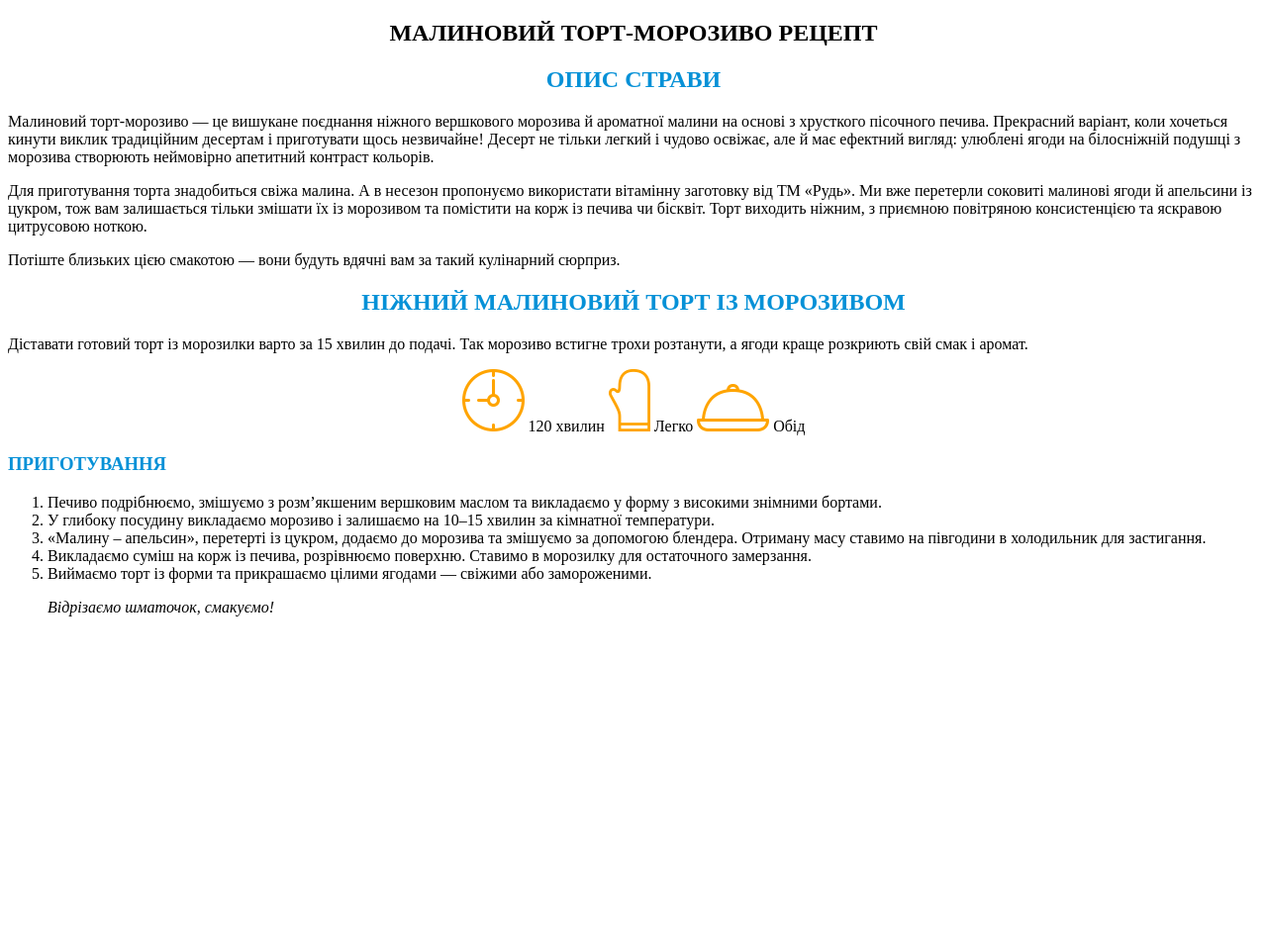
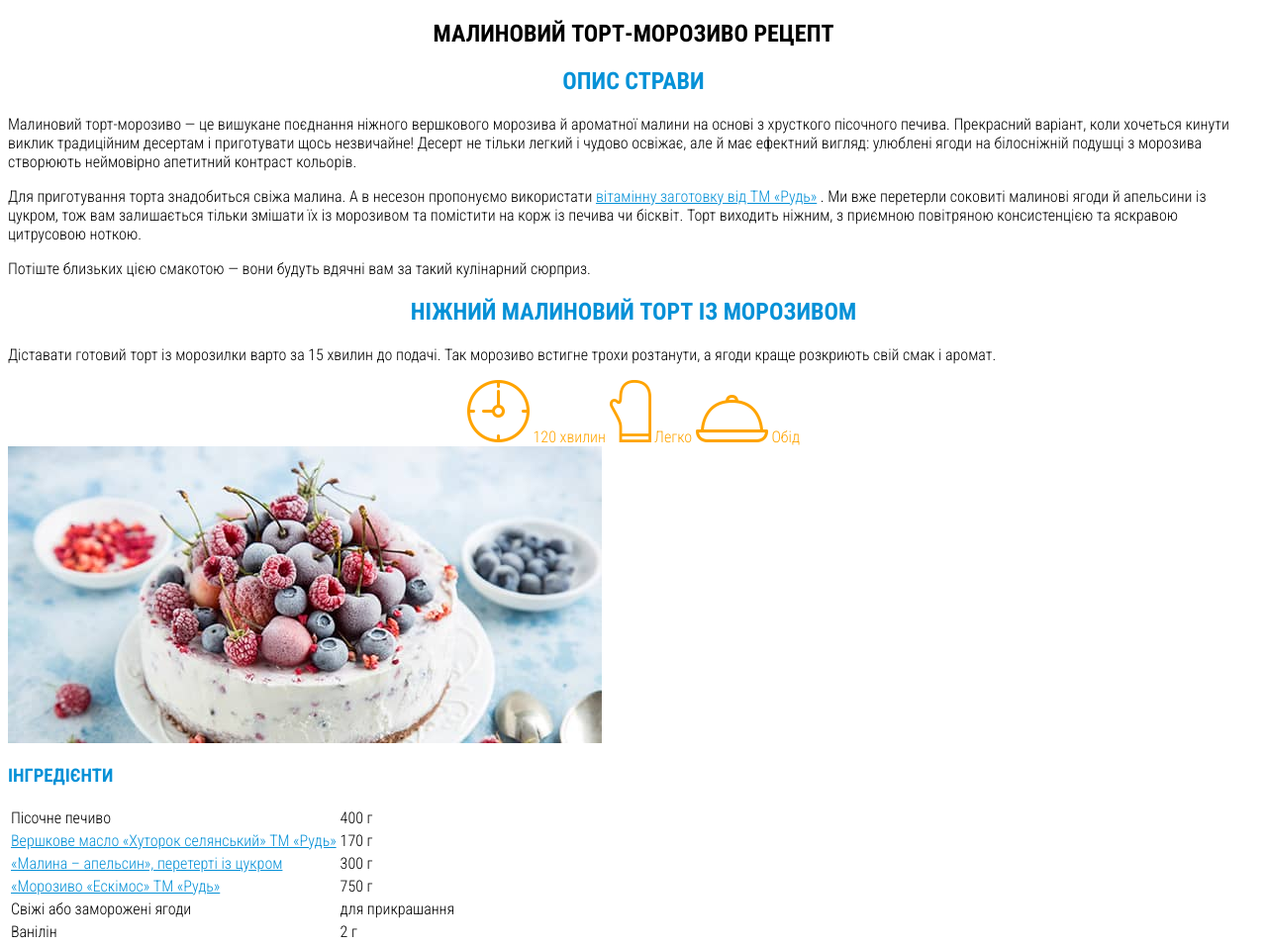
Before and after one commit to floudlxrd/lesson-1, a plain HTML site: page index.html in a window 1280 px wide. Shown: the top 957 px of the page at 99% size. Before the commit the page ends 800 px from the top, so only its background shows below. Drawn offline with Linux system fonts and the light colour scheme.

Commit message:
add table, color, font

```diff
--- a/index.html
+++ b/index.html
@@ -4,6 +4,9 @@
     <meta charset="UTF-8">
     <meta name="viewport" content="width=device-width, initial-scale=1.0">
     <title>МАЛИНОВИЙ ТОРТ-МОРОЗИВО</title>
+    <link rel="preconnect" href="https://fonts.googleapis.com">
+<link rel="preconnect" href="https://fonts.gstatic.com" crossorigin>
+<link href="https://fonts.googleapis.com/css2?family=Roboto+Condensed:ital,wght@0,100..900;1,100..900&display=swap" rel="stylesheet">
     <link rel="stylesheet" href="style.css">
 </head>
 <body>
@@ -12,17 +15,51 @@
         <h1 class="center">МАЛИНОВИЙ ТОРТ-МОРОЗИВО РЕЦЕПТ</h1>
         <h2 class="center blue">ОПИС СТРАВИ</h2>
         <p>Малиновий торт-морозиво — це вишукане поєднання ніжного вершкового морозива й ароматної малини на основі з хрусткого пісочного печива. Прекрасний варіант, коли хочеться кинути виклик традиційним десертам і приготувати щось незвичайне! Десерт не тільки легкий і чудово освіжає, але й має ефектний вигляд: улюблені ягоди на білосніжній подушці з морозива створюють неймовірно апетитний контраст кольорів.</p>
-        <p>Для приготування торта знадобиться свіжа малина. А в несезон пропонуємо використати вітамінну заготовку від ТМ «Рудь». Ми вже перетерли соковиті малинові ягоди й апельсини із цукром, тож вам залишається тільки змішати їх із морозивом та помістити на корж із печива чи бісквіт. Торт виходить ніжним, з приємною повітряною консистенцією та яскравою цитрусовою ноткою.</p>
+        <p>Для приготування торта знадобиться свіжа малина. А в несезон пропонуємо використати
+           <a href="https://rud.ua/products/frozen/berries/malina-apelsin/" target="_blank">вітамінну заготовку від ТМ «Рудь»</a> . Ми вже перетерли соковиті малинові ягоди й апельсини із цукром, тож вам залишається тільки змішати їх із морозивом та помістити на корж із печива чи бісквіт. Торт виходить ніжним, з приємною повітряною консистенцією та яскравою цитрусовою ноткою.</p>
         <p>Потіште близьких цією смакотою — вони будуть вдячні вам за такий кулінарний сюрприз.</p>
         <h2 class="center blue">НІЖНИЙ МАЛИНОВИЙ ТОРТ ІЗ МОРОЗИВОМ</h2>
         <p>Діставати готовий торт із морозилки варто за 15 хвилин до подачі. Так морозиво встигне трохи розтанути, а ягоди краще розкриють свій смак і аромат.</p>
-        <div class="center"><img src="/assets/icons/1.png" alt="clock">
+        <div class="center yellow"><img src="/assets/icons/1.png" alt="clock">
         <span>120 хвилин</span>
         <img src="assets/icons/2.png" alt="glove">
         <span>Легко</span>
         <img src="assets/icons/3.png" alt="dish">
         <span>Обід</span>
     </div>
+    <section>
+        <img src="assets/image/Malinoviy_tort-morozivo.jpg" alt="cake">
+        <table>
+            <caption class="blue left"><h3>ІНГРЕДІЄНТИ</h3></caption>
+            <tr>
+                <td>Пісочне печиво</td>
+                <td>400 г</td>
+            </tr>
+            <tr>
+                <td><a href="https://rud.ua/products/butter/hytorok-selyanskiy-maslo/" target="_blank">Вершкове масло «Хуторок селянський» ТМ «Рудь»</a>
+                </td>
+                <td>170 г</td>
+            </tr>
+            <tr>
+                <td><a href="https://rud.ua/products/frozen/berries/malina-apelsin/" target="_blank">«Малина – апельсин», перетерті із цукром</a>
+                </td>
+                <td>300 г</td>
+            </tr>
+            <tr>
+                <td><a href="https://rud.ua/products/ice-cream/bulk/eskimos-750g/" target="_blank">«Морозиво «Ескімос» ТМ «Рудь»</a>
+                </td>
+                <td>750 г</td>
+            </tr>
+            <tr>
+                <td>Свіжі або заморожені ягоди</td>
+                <td>для прикрашання</td>
+            </tr>
+            <tr>
+                <td>Ванілін</td>
+                <td>2 г</td>
+            </tr>
+        </table>
+    </section>
     <h3 class="blue">ПРИГОТУВАННЯ</h3>
     <!-- ol>li*5 -->
     <Ol>
--- a/style.css
+++ b/style.css
@@ -1,5 +1,11 @@
+body{font-family: "Roboto Condensed", sans-serif;
+    font-weight: 300;
+
+}
 .center{
     text-align: center;
 }
-.blue{color: #0691d7;}
+.blue, a{color: #0691d7;}
 .white{color: white;}
+.yellow{color: #ffa400;}
+.left{text-align: left;}
```
Also changed, not shown: assets/image/Malinoviy_tort-morozivo.jpg (added).
